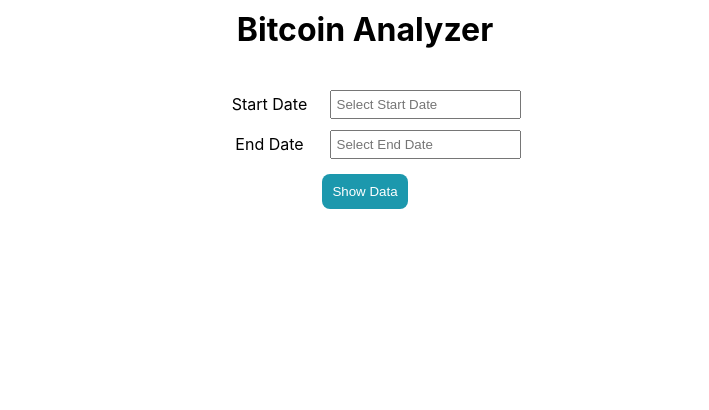
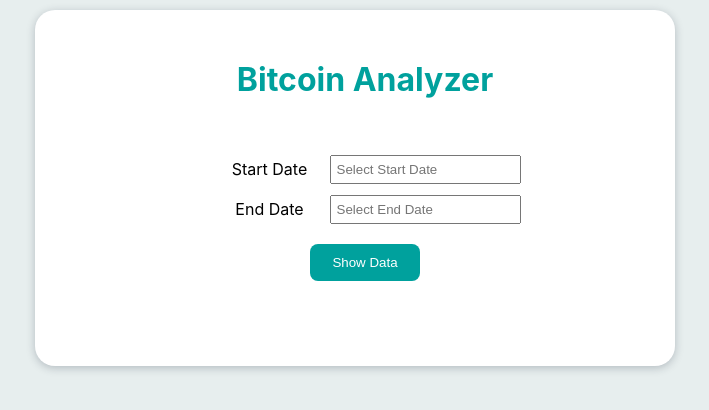
Before and after one commit to LauraCoder/bitcoin_analyzer, a React (Create React App) app: page / in a window 1280 px wide. Shown: the top 410 px of the page, without its empty margins (285-994 px from the left). Built offline with nearby package versions, Linux system fonts and the light colour scheme; the HTML template or start-up script is replaced by a standard one.

Commit message:
Fixing code and UI

```diff
--- a/src/App.js
+++ b/src/App.js
@@ -1,12 +1,19 @@
 import React, { useState, useEffect } from 'react'
 import axios from 'axios'
 
-import DateInput from './components/DateInput'
+import DateForm from './components/DateForm'
+import Notification from './components/Notification'
+import BearishTrend from './components/BearishTrend'
+import TradingVolume from './components/TradingVolume'
+import InvestingAnalyzer from './components/InvestingAnalyzer'
 
 const App = () => {
   const [ cryptoInfo, setCryptoInfo ] = useState([])
   const [ startDate, setStartDate ] = useState(null)
   const [ endDate, setEndDate ] = useState(null)
+  const [ message, setMessage ] = useState('')
+  const [ show, setShow ] = useState(false)
+  const [ page, setPage ] = useState('')
 
   useEffect(() => {
     if (startDate && endDate) {
@@ -35,7 +42,6 @@ const App = () => {
           setCryptoInfo(response.data)
         })
     }
-
   }, [endDate, startDate])
 
   const dailyPrice = () => {
@@ -52,27 +58,60 @@ const App = () => {
     //1 - 90 days from query time = hourly data
     //For daily price need to get every 24th value from the array
     let newArr = [priceArray[0]]
-    const filteredArray = priceArray.slice(1).filter((e, i=1) => i % 24 === 24 - 1);
+    const filteredArray = priceArray.slice(1).filter((e, i=1) => i % 24 === 24 - 1)
     newArr.push(...filteredArray)
 
     return newArr
   }
 
+  const handleBearishTrend = () => setPage('bearishTrend')
+  const handleTradingVolume = () => setPage('tradingVolume')
+  const handleAnalyzer = () => setPage('investingAnalyzer')
+
   return (
     <div className='container'>
+      <Notification message={message} />
       <div className='row'>
         <div className='column'>
           <h1>Bitcoin Analyzer</h1>
         </div>
       </div>
-      <DateInput
+      <div className='row'>
+        <div className='column'>
+          <DateForm
+            show={show}
+            setShow={setShow}
+            setPage={setPage}
             startDate={startDate}
             setStartDate={setStartDate}
             endDate={endDate}
             setEndDate={setEndDate}
-          dailyPrice={dailyPrice}
-          cryptoInfo={cryptoInfo}
+            setMessage={setMessage}
           />
+        </div>
+      </div>
+      {show &&
+        <div className='dataColumn'>
+          <ul className='nav'>
+            <li className={page === 'bearishTrend' ? 'active' : ''} onClick={handleBearishTrend}>
+              Bearish Trend
+            </li>
+            <li className={page === 'tradingVolume' ? 'active' : ''} onClick={handleTradingVolume}>
+              Trading Volume
+            </li>
+            <li className={page === 'investingAnalyzer' ? 'active' : ''} onClick={handleAnalyzer}>
+              Investing Analyzer
+            </li>
+          </ul>
+          <div className='row'>
+            <div className='column'>
+              <BearishTrend show={page === 'bearishTrend'} dailyPrice={dailyPrice} />
+              <TradingVolume show={page === 'tradingVolume'} cryptoInfo={cryptoInfo} />
+              <InvestingAnalyzer show={page === 'investingAnalyzer'} dailyPrice={dailyPrice} />
+            </div>
+          </div>
+        </div>
+      }
     </div>
   )
 }
--- a/src/components/BearishTrend.js
+++ b/src/components/BearishTrend.js
@@ -30,7 +30,9 @@ const BearishTrend = ({ dailyPrice, show }) => {
     <div className='row'>
       <div className='column'>
         <h2>The Longest Bearish Trend</h2>
-        <h3>{bearishTrend}</h3>
+        <div className='colored-div'>
+          <h3>{bearishTrend}</h3>
+        </div>
       </div>
     </div>
   )
--- /dev/null
+++ b/src/components/DateForm.js
@@ -0,0 +1,69 @@
+import React, { useCallback } from 'react'
+import DatePicker from 'react-datepicker'
+import 'react-datepicker/dist/react-datepicker.css'
+
+const DateForm = ({ show, setShow, setPage, startDate, setStartDate, endDate, setEndDate, setMessage }) => {
+  //const handleStartDateChange = (date) => setStartDate(new Date(date))
+  //const handleEndDateChange = (date) => setEndDate(new Date(date))
+
+  const handleStartDateChange = useCallback(date => {
+    setStartDate(new Date(date))
+  }, [setStartDate])
+
+  const handleEndDateChange = useCallback(date => {
+    setEndDate(new Date(date))
+  }, [setEndDate])
+
+  const submitDates = (e) => {
+    e.preventDefault()
+    if (startDate === null || endDate === null) {
+      setMessage('Please select the date range')
+      setTimeout(() => {
+        setMessage(null)
+      }, 3000)
+      return null
+    }
+    setShow(!show)
+    setPage('bearishTrend')
+  }
+
+  return (
+    <>
+      <form onSubmit={submitDates} className='dateForm'>
+        <div className='form-row'>
+          <label htmlFor='startDate'>Start Date</label>
+          <DatePicker
+            id='startDate'
+            placeholderText='Select Start Date'
+            selected={startDate}
+            onChange={handleStartDateChange}
+            selectsStart
+            startDate={startDate}
+            endDate={endDate}
+            dateFormat='dd/MM/yyyy'
+          />
+        </div>
+        <div className='form-row'>
+          <label htmlFor='endDate'>End Date</label>
+          <DatePicker
+            id='endDate'
+            placeholderText='Select End Date'
+            selected={endDate}
+            onChange={handleEndDateChange}
+            selectsEnd
+            startDate={startDate}
+            endDate={endDate}
+            minDate={startDate}
+            maxDate={new Date()}
+            dateFormat='dd/MM/yyyy'
+          />
+        </div>
+        <div className='form-row'>
+          <button type='submit' className='btn'>{show ? 'Hide Data' : 'Show Data' }</button>
+        </div>
+      </form>
+    </>
+  )
+}
+
+export default DateForm
--- a/src/components/DateInput.js
+++ /dev/null
@@ -1,99 +0,0 @@
-import React, {useState} from 'react'
-import DatePicker from 'react-datepicker'
-import 'react-datepicker/dist/react-datepicker.css'
-
-import BearishTrend from './BearishTrend'
-import TradingVolume from './TradingVolume'
-import InvestingAnalyzer from './InvestingAnalyzer'
-import Notification from './Notification'
-
-const DateInput = ({ startDate, endDate, setStartDate, setEndDate, dailyPrice, cryptoInfo  }) => {
-  const [ page, setPage ] = useState('')
-  const [ show, setShow ] = useState(false)
-  const [ message, setMessage ] = useState('')
-  const handleStartDateChange = (date) => setStartDate(new Date(date))
-  const handleEndDateChange = (date) => setEndDate(new Date(date))
-
-  const submitDates = (e) => {
-    e.preventDefault()
-    if (startDate === null || endDate === null) {
-      setMessage('Please select the date range')
-      setTimeout(() => {
-        setMessage(null)
-      }, 3000)
-      return null
-    }
-    setShow(!show)
-    setPage('bearishTrend')
-  }
-
-  const handleBearishTrend = () => setPage("bearishTrend")
-  const handleTradingVolume = () => setPage("tradingVolume")
-  const handleAnalyzer = () => setPage('investingAnalyzer')
-
-  return (
-    <>
-      <div className='row'>
-        <div className='column'>
-          <Notification message={message} />
-          <form onSubmit={submitDates} className='dateForm'>
-            <div className='form-row'>
-              <label>Start Date</label>
-              <DatePicker
-                placeholderText="Select Start Date"
-                selected={startDate}
-                onChange={handleStartDateChange}
-                selectsStart
-                startDate={startDate}
-                endDate={endDate}
-                dateFormat="dd/MM/yyyy"
-                value={startDate}
-              />
-            </div>
-            <div className='form-row'>
-              <label>End Date</label>
-              <DatePicker
-                placeholderText="Select End Date"
-                selected={endDate}
-                onChange={handleEndDateChange}
-                selectsEnd
-                startDate={startDate}
-                endDate={endDate}
-                minDate={startDate}
-                maxDate={new Date()}
-                dateFormat="dd/MM/yyyy"
-              />
-            </div>
-            <div className='form-row'>
-              <button type='submit'>{show ? 'Hide Data' : 'Show Data' }</button>
-            </div>
-          </form>
-        </div>
-      </div>
-      {show &&
-        <>
-          <ul className="nav">
-            <li className={page === "bearishTrend" ? "active" : ""} onClick={handleBearishTrend}>
-              Bearish Trend
-            </li>
-            <li className={page === "tradingVolume" ? "active" : ""} onClick={handleTradingVolume}>
-              Trading Volume
-            </li>
-            <li className={page === "investingAnalyzer" ? "active" : ""} onClick={handleAnalyzer}>
-              Investing Analyzer
-            </li>
-          </ul>
-          <div className='row'>
-            <div className='column'>
-              <BearishTrend show={page === 'bearishTrend'} dailyPrice={dailyPrice} />
-              <TradingVolume show={page === 'tradingVolume'} cryptoInfo={cryptoInfo} />
-              <InvestingAnalyzer show={page === 'investingAnalyzer'} dailyPrice={dailyPrice} />
-            </div>
-          </div>
-        </>
-      }
-    </>
-  )
-}
-
-export default DateInput
--- a/src/components/TradingVolume.js
+++ b/src/components/TradingVolume.js
@@ -13,8 +13,7 @@ const TradingVolume = ({ cryptoInfo, show }) => {
   maxVolume = maxVolume.toFixed(2)
 
   return (
-    <div className='row'>
-      <div className='column'>
+    <>
       <h2>The Highest Trading Volume</h2>
       <table className='dataTable'>
         <thead>
@@ -30,8 +29,7 @@ const TradingVolume = ({ cryptoInfo, show }) => {
           </tr>
         </tbody>
       </table>
-      </div>
-    </div>
+    </>
   )
 }
 
--- a/src/index.css
+++ b/src/index.css
@@ -5,7 +5,7 @@
 }
 body {
   margin: 0;
-  background-color: #fff;
+  background-color: #e7eeee;
   font-family: -apple-system, BlinkMacSystemFont, 'Segoe UI', 'Roboto', 'Oxygen',
     'Ubuntu', 'Cantarell', 'Fira Sans', 'Droid Sans', 'Helvetica Neue',
     sans-serif;
@@ -15,6 +15,16 @@ body {
 code {
   font-family: source-code-pro, Menlo, Monaco, Consolas, 'Courier New',
     monospace;
+}
+.container {
+  position: relative;
+  background-color: #fff;
+  box-shadow: 0 2px 8px 0 #1a273d40;
+  width: 50%;
+  margin: 10px auto;
+  padding: 30px 0px;
+  border-radius: 20px;
+  text-align: center;
 }
 .row {
   margin: 10px 10px;
@@ -27,13 +37,19 @@ code {
 .column {
   display: flex;
   flex-direction: column;
-  text-align: center;
+  padding: 10px 0;
+}
+.dataColumn{
+  margin: auto;
+  padding: 0px 0px 30px 0px;
+  width: 100%;
+  height: 100%;
 }
 .react-datepicker__input-container input {
   padding: 5px;
 }
 form.dateForm {
-  margin: 25px 0px;
+  margin: 20px 0px;
 }
 .form-row {
   display: flex;
@@ -44,55 +60,45 @@ form.dateForm {
   padding: 10px 0px;
   width: 120px;
 }
-.form-row button {
- background: #1c98ad;
+.form-row .btn {
+ background-color: #00A19D;
  color: #fff;
- margin: 10px;
- padding: 10px;
+ width: 110px;
+ margin: 15px;
+ padding: 11px;
  border: 0;
  border-radius: 8px;
+ cursor: pointer;
 }
-.form-row button:hover {
-  background-color: #52abba;
-  color: #fff;
-  border: 0;
+.form-row .btn:hover {
+  background-color: #007470;
+  transition: .5s ease;
  }
-.dataButton {
-  background-color: #a4a6a6;
-  color: #fff;
-  padding: 6px;
-  margin: 5px;
-  border: 0;
-  border-radius: 4px;
-}
-.dataButton:hover {
-  background-color: #b9bdbd;
-  color: #fff;
-  border: 0;
+.dataTable {
+  margin-top: 40px;
 }
 .dataTable th {
-  background-color: #dde9eb;
+  background-color: #55CAC6;
+  color: #fff;
 }
 .dataTable th, td {
   padding: 7px 30px;
 }
 .dataTable td {
-  background: #ebf1f2;
+  background: #def7f6;
 }
 ul.nav {
   background-color: #fff;
-  width: 50%;
+  width: 100%;
   margin: 0 auto 30px;
   display: flex;
   align-items: center;
   justify-content: space-between;
-  @media (max-width: 768px) {
-    width: 90%;
-  }
 }
 ul.nav li {
-  background-color: #d2ebf0;
-  width: 50%;
+  background-color: #55CAC6;
+  color: #fff;
+  width: 100%;
   padding: 15px;
   list-style: none;
   text-align: center;
@@ -101,6 +107,43 @@ ul.nav li {
   border: 1px;
 }
 ul.nav li:hover, ul.nav li.active {
-  background: #52abba;
+  background: #00a3a0;
   color: #fff;
 }
+.notification {
+  width: 100%;
+  box-shadow: 0 2px 8px 0 #1a273d40;
+  border: 0;
+  background-color: rgb(255, 146, 59, .9);
+  color: #fff;
+  position: fixed;
+  overflow: hidden;
+  z-index: 2400;
+  padding: 30px;
+  top: 0;
+  left: 0;
+}
+.colored-div {
+  display: block;
+  margin: 45px auto 0;
+  padding: 30px;
+  min-width: 120px;
+  height: auto;
+  text-align: center;
+  background-color: #55CAC6;
+  color: #fff;
+  border-radius: 8px;
+}
+h1, h2 {
+  color: #00A19D;
+}
+
+@media (max-width: 768px) {
+  .container {
+    width: 90%;
+  }
+  .dataColumn{
+    padding: 0px 0px 20px 0px;
+    width: 100%;
+  }
+}
```
Also changed, not shown: src/components/InvestingAnalyzer.js (+16 -23 lines), src/components/Notification.js (+4 -4 lines), .eslintrc.js (added), 2 other files (tests, documents, lock files or other folders). Lines whose indentation alone changed are shown as unchanged.
